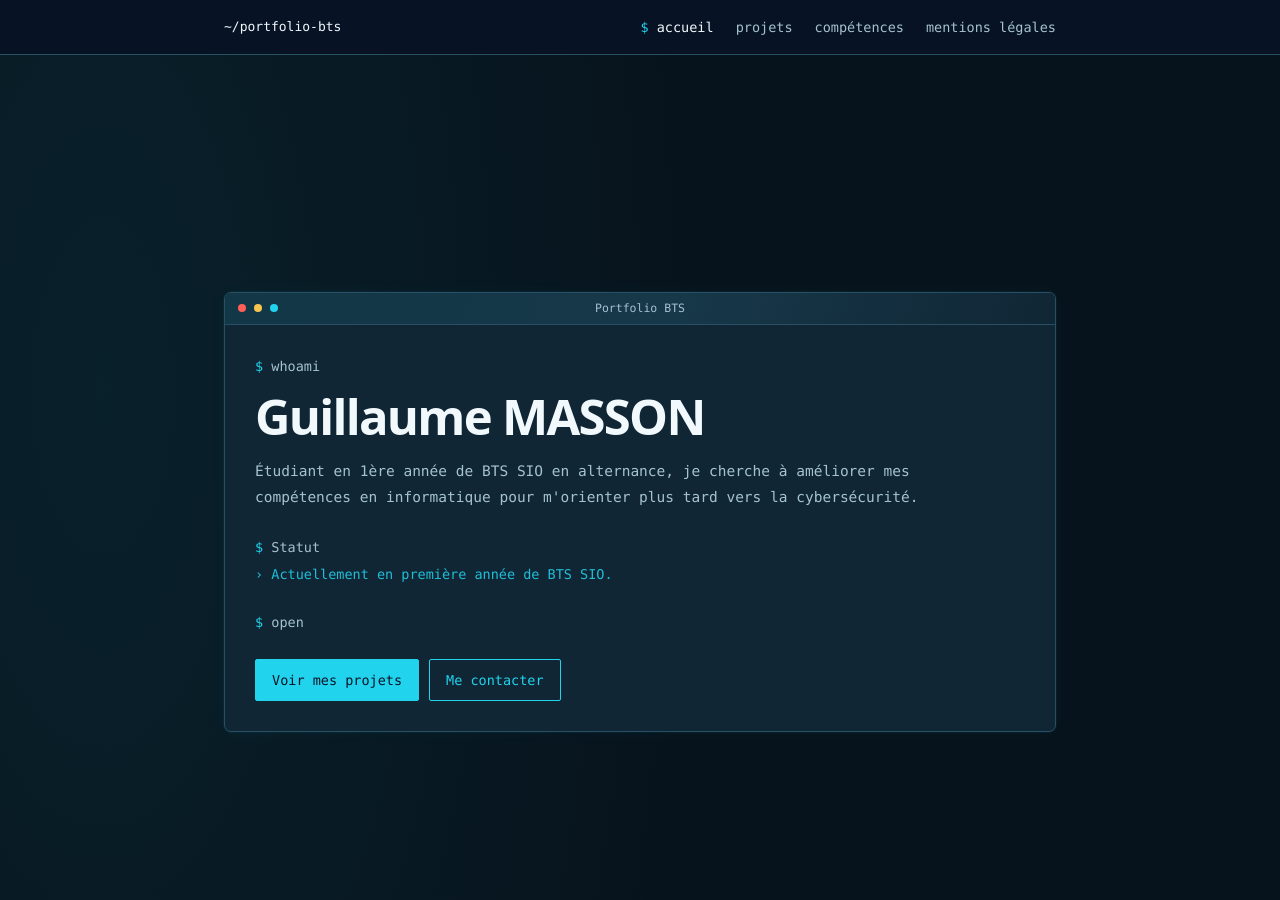
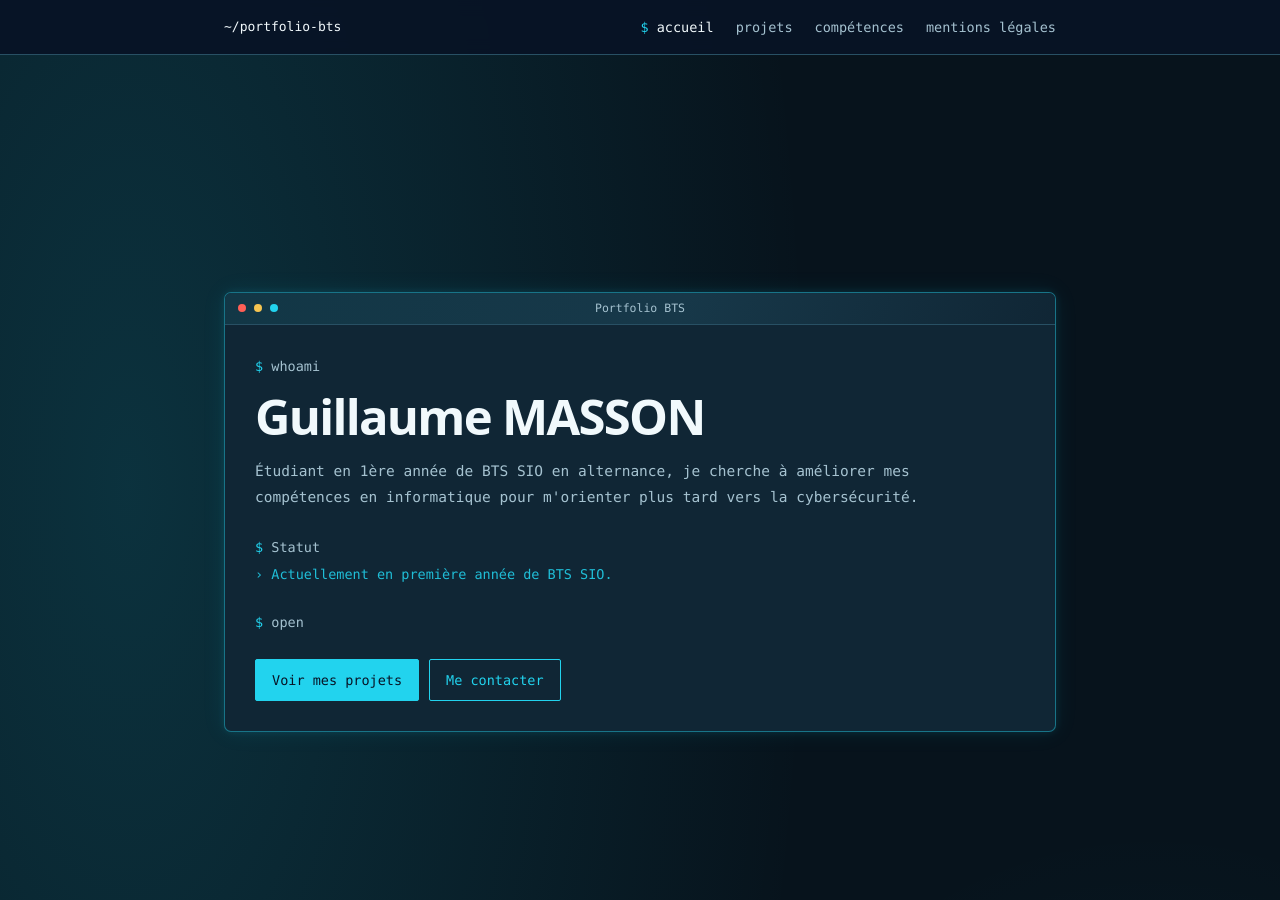
Before and after one commit to Noxioz/template_portfolio_bts, a Jekyll site: the page built from index.html, in a window 1280 px wide and 900 px high. Built offline with Jekyll 4.4.1, drawn with Linux system fonts in a browser that asks for light colours.

Commit message:
Refactor body background and term styles
Updated background gradients and added styles for .term class.

```diff
--- a/css/style.css
+++ b/css/style.css
@@ -1199,14 +1199,26 @@ a.cell:hover {
 body {
   background:
     radial-gradient(
-      ellipse at 8% 12%,
-      rgba(34, 211, 238, 0.07),
-      transparent 36%
+      ellipse at 10% 15%,
+      rgba(34, 211, 238, 0.16),
+      transparent 42%
     ),
     radial-gradient(
-      ellipse at 92% 52%,
-      rgba(34, 211, 238, 0.045),
-      transparent 32%
+      ellipse at 90% 55%,
+      rgba(34, 211, 238, 0.10),
+      transparent 38%
     ),
-    var(--bg);
+    #07131C;
 }
+.term {
+  border-color: rgba(34, 211, 238, 0.45);
+  box-shadow:
+    0 0 8px rgba(34, 211, 238, 0.12),
+    0 0 24px rgba(34, 211, 238, 0.08);
+}
+.term:hover {
+  border-color: #22D3EE;
+  box-shadow:
+    0 0 12px rgba(34, 211, 238, 0.35),
+    0 0 32px rgba(34, 211, 238, 0.20);
+}
```
